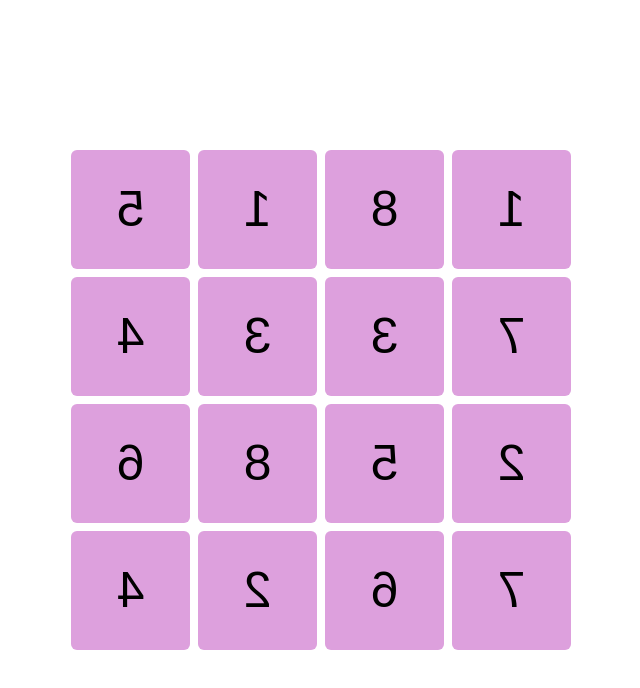
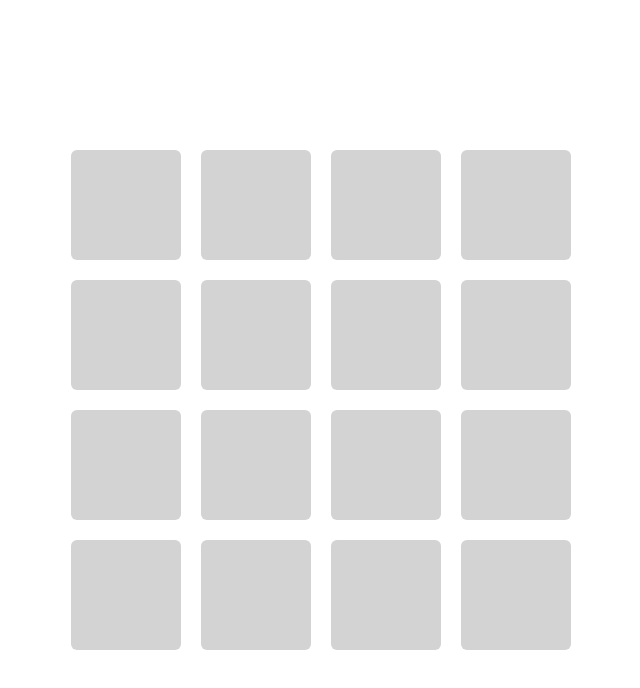
Before and after one commit to jawnaAtwe/Typescript-projects2, a React (Create React App) app: page / in a window 1280 px wide. Shown: the top 688 px of the page, without its empty margins (319-959 px from the left). Built offline with nearby package versions, Linux system fonts and the light colour scheme.

Commit message:
The First Push

```diff
--- a/src/App.scss
+++ b/src/App.scss
@@ -4,6 +4,7 @@ $background-color_2: #282c34;
 
 * {
   font-family: $font-family_1;
+  font-size: 40px;
 }
 html {
   line-height: 1.5;
@@ -22,14 +23,13 @@ body {
 justify-content: center;
 }
 .main{
-
   height: 500px;
   width: 500px;
   display: grid;
   grid-template-columns: repeat(4, 1fr);
   grid-template-rows: repeat(4, 1fr);
   gap: .5em;
-  border-radius: 5px;
+  border-radius: 6px;
 }
 h1{
   text-align: center;
--- a/src/App.tsx
+++ b/src/App.tsx
@@ -1,35 +1,73 @@
-import React from 'react';
 import './App.scss';
 import './Component/Cards.scss';
-import { useState } from 'react';
+import { useState, useEffect } from 'react';
 import Card from './Component/Card';
 
 function App() {
+  const [prev, setPrev] = useState(-1);
+  const [number, setNumber] = useState(-1);
   const [items, setItems] = useState(
     [
-      { id: 1, value: '1' },
-      { id: 1, value: '1' },
-      { id: 2, value: '2' },
-      { id: 2, value: '2' },
-      { id: 3, value: '3' },
-      { id: 3, value: '3' },
-      { id: 4, value: '4' },
-      { id: 4, value: '4' },
-      { id: 5, value: '5' },
-      { id: 5, value: '5' },
-      { id: 6, value: '6' },
-      { id: 6, value: '6' },
-      { id: 7, value: '7' },
-      { id: 7, value: '7' },
-      { id: 8, value: '8' },
-      { id: 8, value: '8' }
+      { id: 1, stat: '' },
+      { id: 1, stat: '' },
+      { id: 2, stat: '' },
+      { id: 2, stat: '' },
+      { id: 3, stat: '' },
+      { id: 3, stat: '' },
+      { id: 4, stat: '' },
+      { id: 4, stat: '' },
+      { id: 5, stat: '' },
+      { id: 5, stat: '' },
+      { id: 6, stat: '' },
+      { id: 6, stat: '' },
+      { id: 7, stat: '' },
+      { id: 7, stat: '' },
+      { id: 8, stat: '' },
+      { id: 8, stat: '' }
     ].sort(() => Math.random() - 0.5)
   );
+  const handleClick = (id: number) => {
+    if (prev === -1) {
+      items[id].stat = 'active';
+      setItems([...items]);
+      setPrev(id);
+    } else {
+      check(id);
+    }
+  };
 
+  const check = (current: number) => {
+    if (items[current].id == items[prev].id) {
+      items[current].stat = 'correct';
+      items[prev].stat = 'correct';
+      setNumber(number + 1);
+      setItems([...items]);
+      setPrev(-1);
+    } else {
+      items[current].stat = 'wrong';
+      items[prev].stat = 'wrong';
+      setItems([...items]);
+      setTimeout(() => {
+        items[current].stat = '';
+        items[prev].stat = '';
+        setItems([...items]);
+        setPrev(-1);
+      }, 500);
+    }
+  };
+
+  useEffect(() => {
+    setTimeout(() => {
+      if (number >= 7) {
+        setNumber(0);
+        location.reload();
+      }
+    }, 2000);
+  }, [number]);
   return (
     <div className="main">
       {items.map((item, index) => (
-        <Card item={item} key={index} />
+        <Card item={item} id={index} handleClick={handleClick} key={index} />
       ))}
     </div>
   );
--- a/src/Component/Card.tsx
+++ b/src/Component/Card.tsx
@@ -3,11 +3,15 @@ import './Cards.scss';
 
 interface Props {
   item: any;
+  id: number;
+  handleClick: (id: number) => void;
 }
-const Card = ({ item }: Props) => {
+const Card = ({ item, id, handleClick }: Props) => {
+  const itemClass = item.stat ? ' active ' + item.stat : '';
+
   return (
-    <div className={'item'}>
-      <div className={'cardValue'}>{item.value}</div>
+    <div className={'item' + itemClass} onClick={() => handleClick(id)}>
+      <div className={'cardValue' + item.stat}>{item.id}</div>
     </div>
   );
 };
--- a/src/Component/Cards.scss
+++ b/src/Component/Cards.scss
@@ -1,24 +1,45 @@
 .item {
-  background-color: plum;
+  background-color: lightgrey;
   display: flex;
   justify-content: center;
   align-items: center;
   border-radius: 6px;
-  transform: rotateY(180deg);
-  animation: 2s hide linear;
-  transition: transform 0.5s;
+  transform: rotateY(0);
+  animation: .5s hide linear; //to begin
+  transition: transform 0.2s;
+  &:active {
+    transform: rotateY(180deg);
+  }
+  &.correct {
+    background-color: greenyellow;
+  }
 
+  &.wrong {
+    background-color: red;
+  }
 }
-@keyframes hide{
-  0%, 70%{
+@keyframes hide {
+  0%,
+  70% {
     transform: rotateY(0);
-
   }
-  100%{
+  100% {
     transform: rotateY(180deg);
-
   }
 }
 .cardValue {
   font-size: 50px;
+  animation: .5s hidecardValue linear;
+  transform: scale(0);
+  &:active {
+    transform: scale(1);
+  } }
+@keyframes hidecardValue {
+  0%,
+  70% {
+    transform: scale(1);
+  }
+  100% {
+    transform: scale(0);
+  }
 }
```
